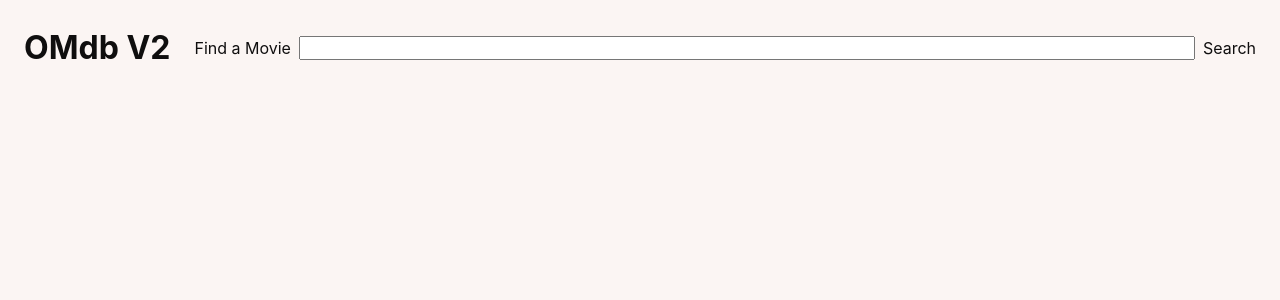
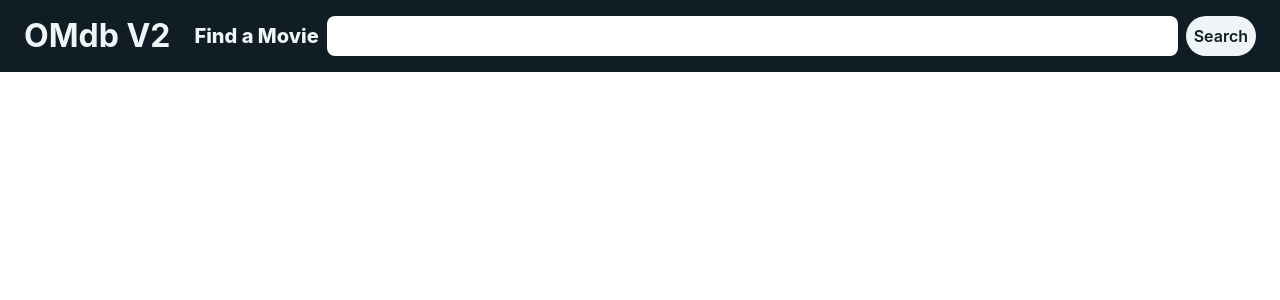
Before and after one commit to Joee94/OMDBv2, a React (Vite) app: page / in a window 1280 px wide. Shown: the top 300 px of the page. Built offline with nearby package versions, Linux system fonts and the light colour scheme.

Commit message:
Lots of style changes

```diff
--- a/src/components/Movies/Card.tsx
+++ b/src/components/Card/Card.tsx
@@ -1,5 +1,6 @@
 import { Result } from "@/types/api";
 import missingPoster from "./missingPoster.png";
+import "./card.css";
 
 interface Props {
   value: Result;
--- /dev/null
+++ b/src/components/Card/card.css
@@ -0,0 +1,64 @@
+.card {
+  background-color: var(--secondary-color);
+  border-radius: 4px;
+  color: var(--primary-color);
+  font-weight: 800;
+  max-width: 100%;
+  max-height: 100%;
+  min-width: 300px;
+  height: fit-content;
+  object-fit: contain;
+}
+
+.info {
+  text-wrap: wrap;
+}
+
+img {
+  max-height: 100%;
+  max-width: 100%;
+  object-fit: cover;
+  width: 100%;
+  position: relative;
+  top: 0;
+  left: 0;
+  border-radius: 4px;
+}
+
+.cardButton {
+  width: 100%;
+}
+
+.wrapper {
+  max-height: 100px;
+  transition: max-height 0.2s ease-in-out;
+  overflow: hidden;
+  text-align: center;
+  position: relative;
+}
+
+caption {
+  position: absolute;
+  top: 50%;
+  left: 50%;
+  transform: translate(-50%, -50%);
+  z-index: 1;
+  transition: all 0.2s linear;
+  font-size: 1.5rem;
+}
+
+.open caption {
+  top: 10%;
+  left: 50%;
+  transform: translate(-50%, -50%);
+  transition: all 0.2s linear;
+}
+
+.wrapper.open {
+  max-height: 1000px;
+}
+
+.card:hover .wrapper:not(.open) {
+  max-height: 120px;
+  transition: max-height 0.2s ease-in-out;
+}
--- /dev/null
+++ b/src/components/Card/index.ts
@@ -0,0 +1 @@
+export { Card } from "./Card";
--- a/src/components/Header/header.css
+++ b/src/components/Header/header.css
@@ -4,10 +4,33 @@ header {
   gap: 24px;
   width: 100%;
   margin-bottom: 16px;
+  padding: 12px 24px;
+  background-color: var(--primary-color);
 }
 
 search {
   flex: 1;
+}
+
+search button {
+  background-color: var(--secondary-color);
+  color: var(--primary-color);
+  border-radius: 25px;
+  padding: 8px;
+  font-weight: 600;
+}
+
+search input {
+  border-radius: 8px;
+  border: 0;
+  font-size: 1.25rem;
+  padding: 8px;
+}
+
+search label {
+  align-self: center;
+  font-size: 1.25rem;
+  font-weight: 800;
 }
 
 form {
--- a/src/components/Movies/Movies.tsx
+++ b/src/components/Movies/Movies.tsx
@@ -2,7 +2,7 @@ import { Fragment, useState } from "react";
 import { useMovies } from "@/hooks";
 import { SearchResults } from "@/types";
 import "./movies.css";
-import { Card } from "./Card";
+import { Card } from "@/components";
 
 interface Props {
   query: string;
--- a/src/components/Movies/movies.css
+++ b/src/components/Movies/movies.css
@@ -16,79 +16,15 @@
   }
 }
 
-.card {
-  background-color: white;
-  border-radius: 4px;
-  box-shadow: rgba(0, 0, 0, 0.24) 0px 1px 2px;
-
-  max-width: 100%;
-  max-height: 100%;
-  min-width: 300px;
-  height: fit-content;
-  object-fit: contain;
-}
-
-.info {
-  text-wrap: wrap;
-}
-
-img {
-  max-height: 100%;
-  max-width: 100%;
-  object-fit: cover;
-  width: 100%;
-  position: relative;
-  top: 0;
-  left: 0;
-  border-radius: 4px;
-}
-
-.cardButton {
-  width: 100%;
-}
-
-.wrapper {
-  max-height: 100px;
-  transition: max-height 0.2s ease-in-out;
-  overflow: hidden;
-  text-align: center;
-  position: relative;
-}
-
-caption {
-  position: absolute;
-  top: 50%;
-  left: 50%;
-  transform: translate(-50%, -50%);
-  z-index: 1;
-  transition: all 0.2s linear;
-  font-size: 1.5rem;
-}
-
-.open caption {
-  top: 10%;
-  left: 50%;
-  transform: translate(-50%, -50%);
-  transition: all 0.2s linear;
-}
-
-.card:hover {
-  box-shadow: rgba(0, 0, 0, 0.24) 0px 4px 8px;
-  transition: box-shadow 0.2s ease-in-out;
-}
-
-.wrapper.open {
-  max-height: 1000px;
-}
-
 .loadMore {
   width: 100%;
-  background-color: white;
-  color: var(--black);
+  background-color: var(--primary-color);
+  color: var(--secondary-color);
   margin-top: 16px;
   border-radius: 4px;
   padding: 4px;
   font-size: 1.5rem;
+  font-weight: 600;
   box-shadow: rgba(0, 0, 0, 0.24) 0px 2px 4px;
 }
 
--- a/src/components/index.ts
+++ b/src/components/index.ts
@@ -1,2 +1,3 @@
 export { Header } from "./Header";
 export { Movies } from "./Movies";
+export { Card } from "./Card";
--- a/src/index.css
+++ b/src/index.css
@@ -10,11 +10,8 @@
   -webkit-font-smoothing: antialiased;
   -moz-osx-font-smoothing: grayscale;
 
-  --white: #fbf5f3;
-  --black: #0f0e0e;
-  --primary-color: #8daa9d;
-  --secondary-color: #522b47;
-  --tertiary-color: #7b0828;
+  --primary-color: #101d24;
+  --secondary-color: #eff5f7;
 }
 
 * {
@@ -25,9 +22,8 @@
 }
 
 body {
-  background-color: var(--white);
-  color: var(--black);
-  padding: 24px;
+  background-color: white;
+  color: var(--secondary-color);
 }
 
 button {
@@ -38,3 +34,7 @@ button {
   font: inherit;
   cursor: pointer;
 }
+
+main {
+  padding: 0 24px;
+}
```
Also changed, not shown: src/components/Card/missingPoster.png (renamed from src/components/Movies/missingPoster.png).
